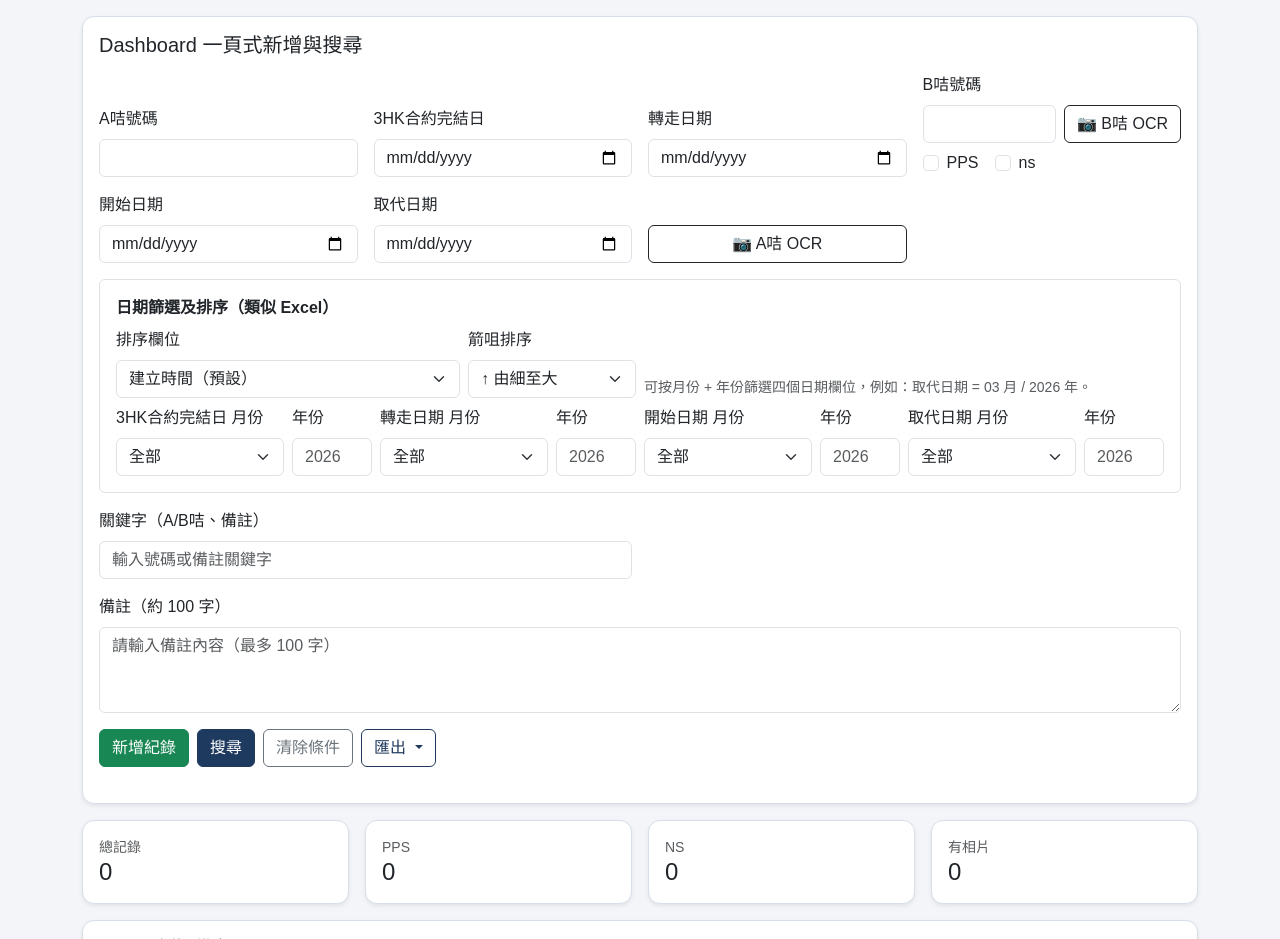
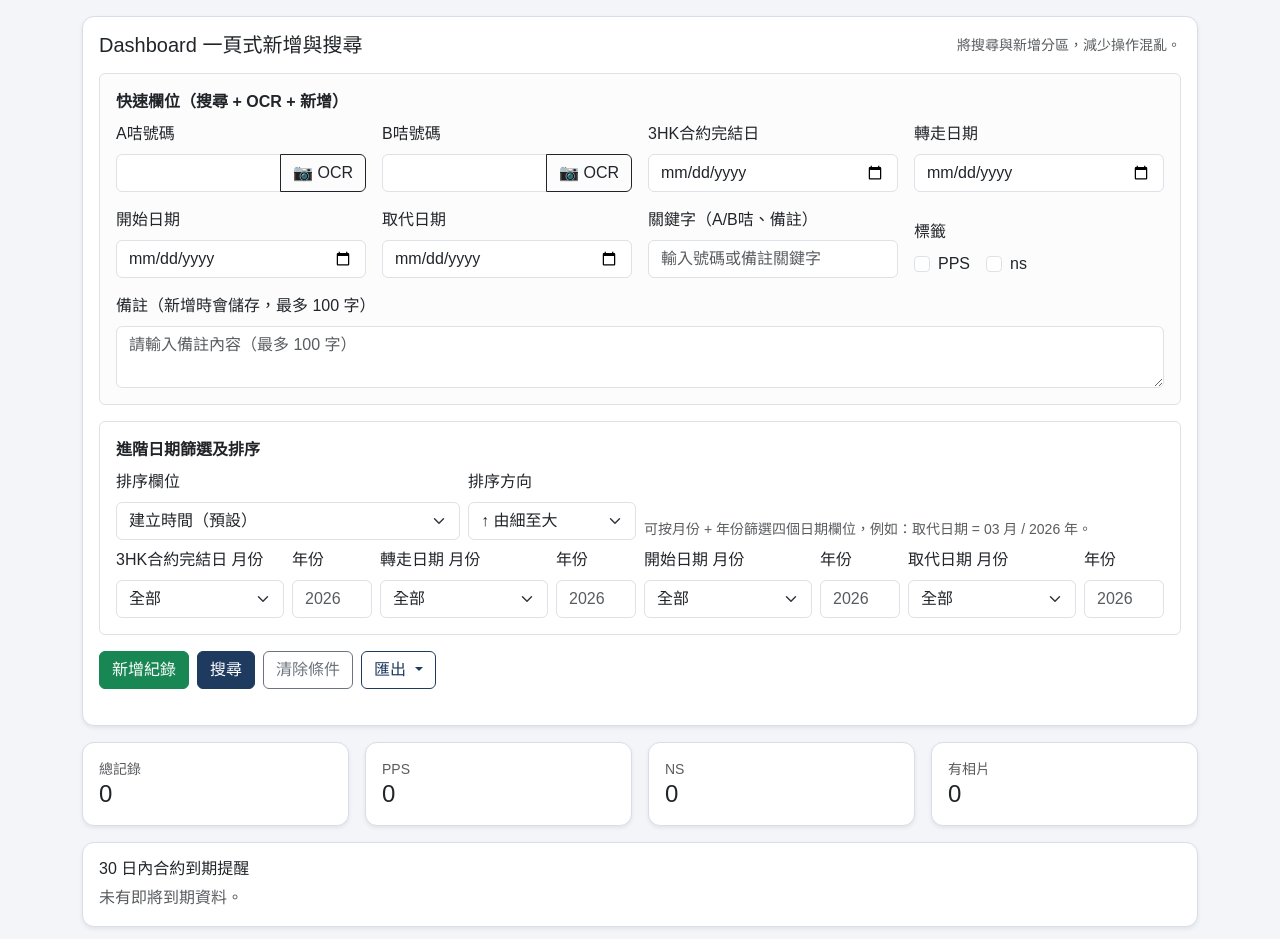
Before and after one commit to japanandykeung1979-tech/super-duper-tribble, a Flask app: page /dashboard in a window 1280 px wide. Shown: the part 57-996 px from the top of the page. Run offline with Flask 3, Linux system fonts and the light colour scheme; the visitor is signed in with stand-in values (Sample User, id 1); data that the repository does not hold is empty.

Commit message:
Refactor dashboard layout for clearer search/add workflow

```diff
--- a/templates/dashboard.html
+++ b/templates/dashboard.html
@@ -3,11 +3,29 @@
 {% block content %}
 <div class="card shadow-sm mb-3">
   <div class="card-body">
-    <h2 class="h5 mb-3">Dashboard 一頁式新增與搜尋</h2>
+    <div class="d-flex flex-column flex-lg-row justify-content-between align-items-lg-center gap-2 mb-3">
+      <h2 class="h5 mb-0">Dashboard 一頁式新增與搜尋</h2>
+      <small class="text-muted">將搜尋與新增分區，減少操作混亂。</small>
+    </div>
+
     <form id="dashboard-form" method="post" class="row g-3 align-items-end">
+      <div class="col-12">
+        <div class="border rounded p-3 bg-light-subtle">
+          <div class="fw-semibold mb-2">快速欄位（搜尋 + OCR + 新增）</div>
+          <div class="row g-3 align-items-end">
             <div class="col-12 col-lg-3">
               <label class="form-label">A咭號碼</label>
+              <div class="input-group">
                 <input id="a-card-input" type="text" class="form-control" name="a_card_number" value="{{ request.args.get('a_card_number','') }}">
+                <button type="button" class="btn btn-outline-dark" data-camera-target="a_card_number" aria-label="掃描 A咭號碼">📷 OCR</button>
+              </div>
+            </div>
+            <div class="col-12 col-lg-3">
+              <label class="form-label">B咭號碼</label>
+              <div class="input-group">
+                <input id="b-card-input" type="text" class="form-control" name="b_card_number" value="{{ request.args.get('b_card_number','') }}">
+                <button type="button" class="btn btn-outline-dark" data-camera-target="b_card_number" aria-label="掃描 B咭號碼">📷 OCR</button>
+              </div>
             </div>
             <div class="col-12 col-lg-3">
               <label class="form-label">3HK合約完結日</label>
@@ -18,12 +36,20 @@
               <input type="date" class="form-control" name="transfer_out_date" value="{{ request.args.get('transfer_out_date','') }}">
             </div>
             <div class="col-12 col-lg-3">
-        <label class="form-label">B咭號碼</label>
-        <div class="d-flex gap-2">
-          <input id="b-card-input" type="text" class="form-control" name="b_card_number" value="{{ request.args.get('b_card_number','') }}">
-          <button type="button" class="btn btn-outline-dark text-nowrap" data-camera-target="b_card_number" aria-label="掃描 B咭號碼">📷 B咭 OCR</button>
+              <label class="form-label">開始日期</label>
+              <input type="date" class="form-control" name="start_date" value="{{ request.args.get('start_date','') }}">
             </div>
-        <div class="mt-2 d-flex gap-3">
+            <div class="col-12 col-lg-3">
+              <label class="form-label">取代日期</label>
+              <input type="date" class="form-control" name="replacement_date" value="{{ request.args.get('replacement_date','') }}">
+            </div>
+            <div class="col-12 col-lg-3">
+              <label class="form-label">關鍵字（A/B咭、備註）</label>
+              <input type="text" class="form-control" name="keyword" value="{{ request.args.get('keyword','') }}" placeholder="輸入號碼或備註關鍵字">
+            </div>
+            <div class="col-12 col-lg-3">
+              <label class="form-label d-block">標籤</label>
+              <div class="d-flex gap-3 mt-1">
                 <div class="form-check">
                   <input class="form-check-input" type="checkbox" name="pps" value="1" id="dashboard-pps" {% if request.args.get('pps') == '1' %}checked{% endif %}>
                   <label class="form-check-label" for="dashboard-pps">PPS</label>
@@ -34,24 +60,17 @@
                 </div>
               </div>
             </div>
-      <div class="col-12 col-lg-3">
-        <label class="form-label">開始日期</label>
-        <input type="date" class="form-control" name="start_date" value="{{ request.args.get('start_date','') }}">
+            <div class="col-12">
+              <label class="form-label">備註（新增時會儲存，最多 100 字）</label>
+              <textarea class="form-control" name="remark" rows="2" maxlength="100" placeholder="請輸入備註內容（最多 100 字）"></textarea>
             </div>
-      <div class="col-12 col-lg-3">
-        <label class="form-label">取代日期</label>
-        <input type="date" class="form-control" name="replacement_date" value="{{ request.args.get('replacement_date','') }}">
           </div>
-      <div class="col-12 col-lg-3 d-grid">
-        <button type="button" class="btn btn-outline-dark" data-camera-target="a_card_number" aria-label="掃描 A咭號碼">
-          📷 A咭 OCR
-        </button>
         </div>
-
+      </div>
 
       <div class="col-12">
         <div class="border rounded p-3">
-          <div class="fw-semibold mb-2">日期篩選及排序（類似 Excel）</div>
+          <div class="fw-semibold mb-2">進階日期篩選及排序</div>
           <div class="row g-2 align-items-end">
             <div class="col-12 col-lg-4">
               <label class="form-label">排序欄位</label>
@@ -64,7 +83,7 @@
               </select>
             </div>
             <div class="col-12 col-lg-2">
-              <label class="form-label">箭咀排序</label>
+              <label class="form-label">排序方向</label>
               <select class="form-select" name="sort_order">
                 <option value="asc" {% if request.args.get('sort_order', 'asc') == 'asc' %}selected{% endif %}>↑ 由細至大</option>
                 <option value="desc" {% if request.args.get('sort_order') == 'desc' %}selected{% endif %}>↓ 由大至細</option>
@@ -98,15 +117,6 @@
           </div>
         </div>
       </div>
-      <div class="col-12 col-lg-6">
-        <label class="form-label">關鍵字（A/B咭、備註）</label>
-        <input type="text" class="form-control" name="keyword" value="{{ request.args.get('keyword','') }}" placeholder="輸入號碼或備註關鍵字">
-      </div>
-
-      <div class="col-12">
-        <label class="form-label">備註（約 100 字）</label>
-        <textarea class="form-control" name="remark" rows="3" maxlength="100" placeholder="請輸入備註內容（最多 100 字）"></textarea>
-      </div>
 
       <div class="col-12 d-grid d-md-flex gap-2">
         <button class="btn btn-success" type="submit" name="action" value="add">新增紀錄</button>
@@ -117,12 +127,8 @@
             匯出
           </button>
           <ul class="dropdown-menu">
-            <li>
-              <a class="dropdown-item" href="{{ url_for('export_orders', format='csv', **request.args.to_dict(flat=False)) }}">匯出 CSV</a>
-            </li>
-            <li>
-              <a class="dropdown-item" href="{{ url_for('export_orders', format='excel', **request.args.to_dict(flat=False)) }}">匯出 Excel</a>
-            </li>
+            <li><a class="dropdown-item" href="{{ url_for('export_orders', format='csv', **request.args.to_dict(flat=False)) }}">匯出 CSV</a></li>
+            <li><a class="dropdown-item" href="{{ url_for('export_orders', format='excel', **request.args.to_dict(flat=False)) }}">匯出 Excel</a></li>
           </ul>
         </div>
       </div>
@@ -156,9 +162,7 @@
     {% if metrics.upcoming_contracts %}
     <ul class="mb-0 ps-3">
       {% for item in metrics.upcoming_contracts %}
-      <li>
-        A: {{ item.a_card_number or '-' }} / B: {{ item.b_card_number or '-' }} — {{ item.contract_end_date }}（{{ item.days_left }} 日後）
-      </li>
+      <li>A: {{ item.a_card_number or '-' }} / B: {{ item.b_card_number or '-' }} — {{ item.contract_end_date }}（{{ item.days_left }} 日後）</li>
       {% endfor %}
     </ul>
     {% else %}
@@ -168,7 +172,6 @@
 </div>
 
 <div class="card shadow-sm">
-
   <div class="card-body">
     <h2 class="h6">結果列表 ({{ orders|length }})</h2>
     <div class="table-responsive">
@@ -219,9 +222,7 @@
             </td>
           </tr>
           {% else %}
-          <tr>
-            <td colspan="9" class="text-center text-muted py-4">沒有符合條件的記錄。</td>
-          </tr>
+          <tr><td colspan="9" class="text-center text-muted py-4">沒有符合條件的記錄。</td></tr>
           {% endfor %}
         </tbody>
       </table>
```
Lines whose indentation alone changed are shown as unchanged.
